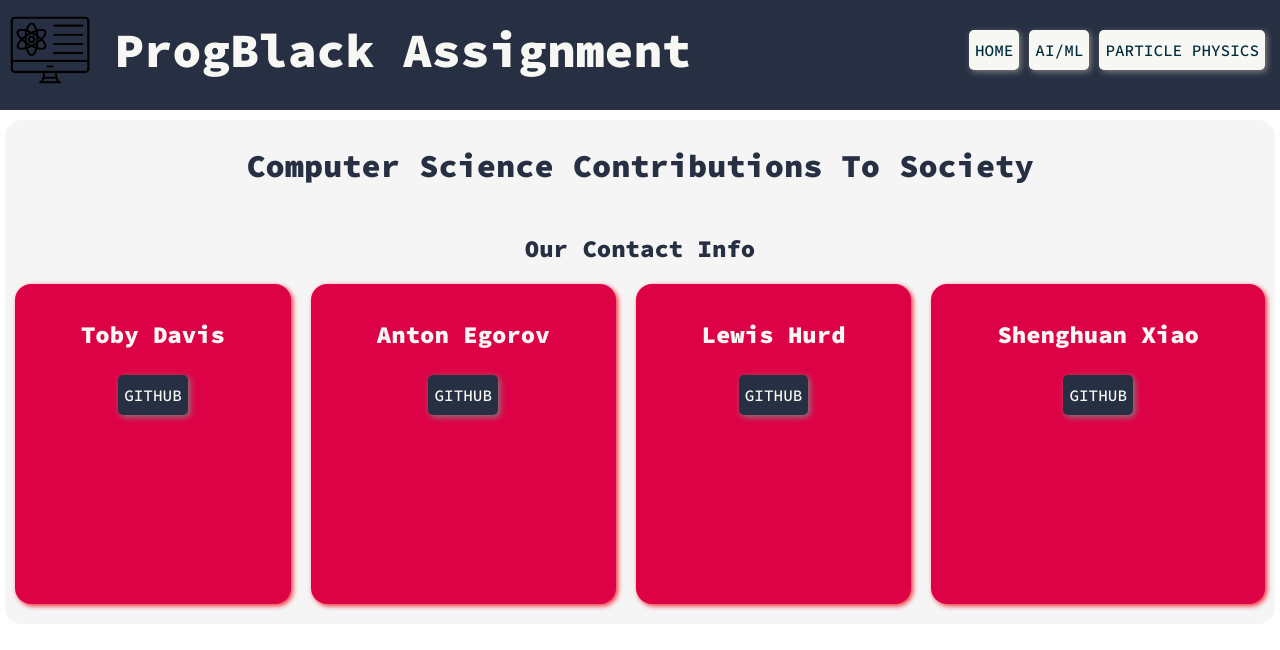
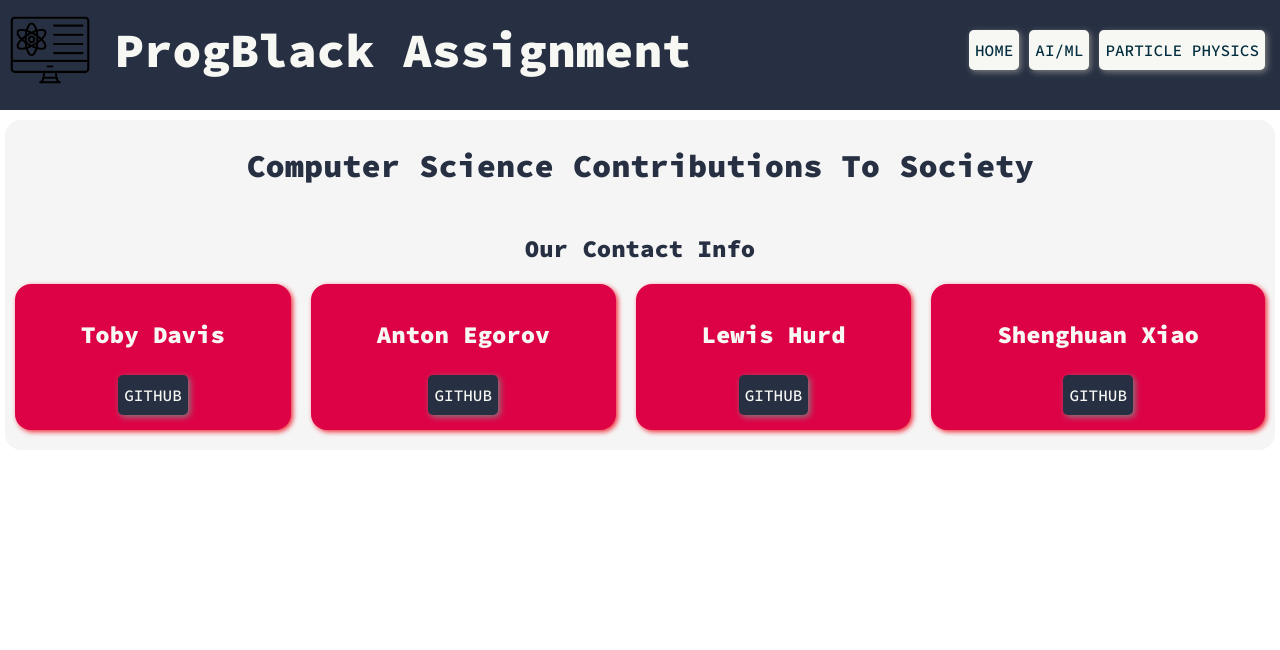
Before and after one commit to Pencilcaseman/ProgBlackFormative23, a React (Create React App) app: page /home in a window 1280 px wide. Shown: the top 650 px of the page. Built offline with nearby package versions, Linux system fonts and the light colour scheme.

Commit message:
Changed Box Height From Fixed to dynamic

```diff
--- a/src/components/layout/Box.css
+++ b/src/components/layout/Box.css
@@ -7,7 +7,7 @@
 .box {
     width: fit-content;
     flex-direction: column;
-    height: 300px;
+    height: fit-content;
     text-align: center;
     background-color: #DD0246;
     color: #F7F8f3;
```
